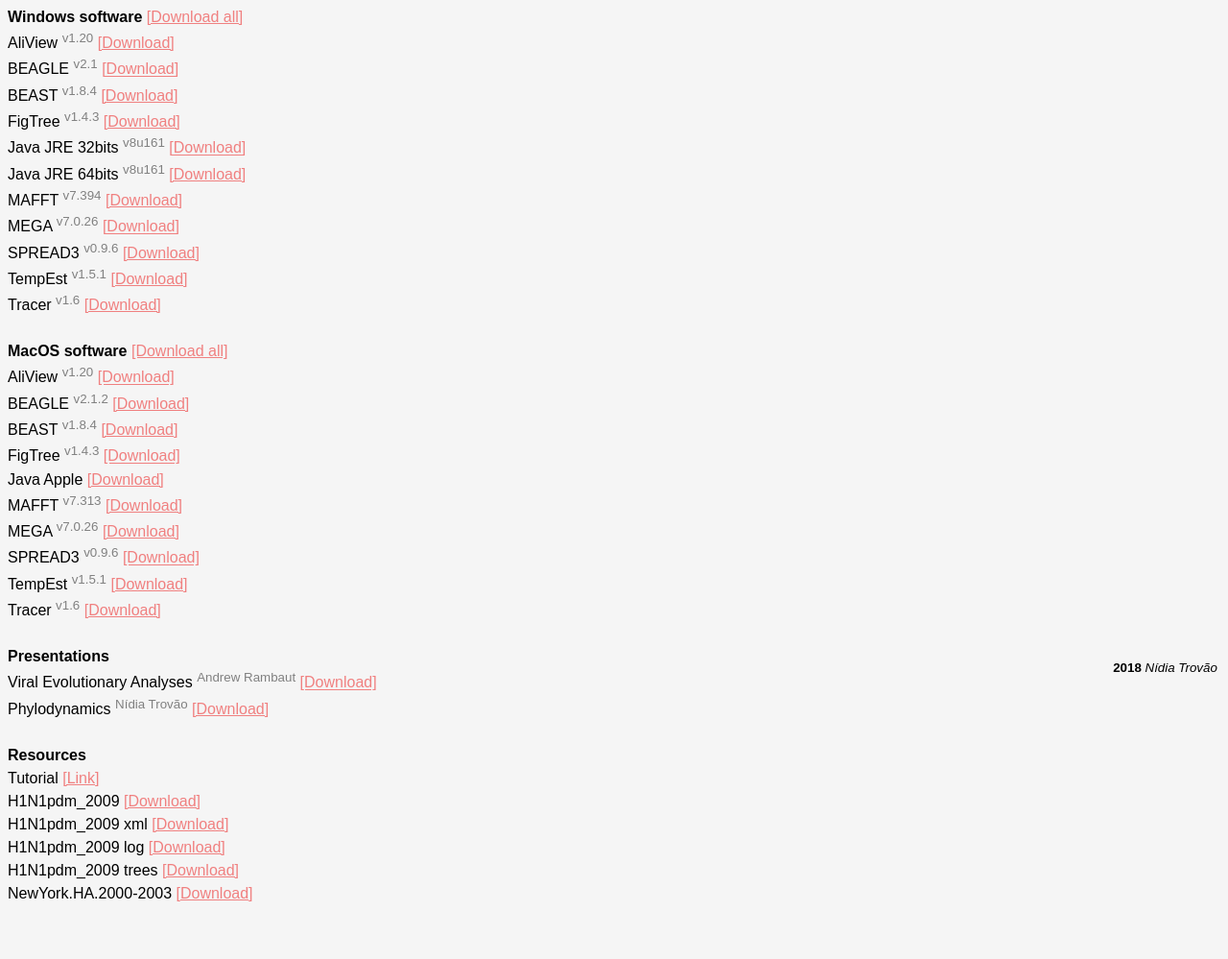
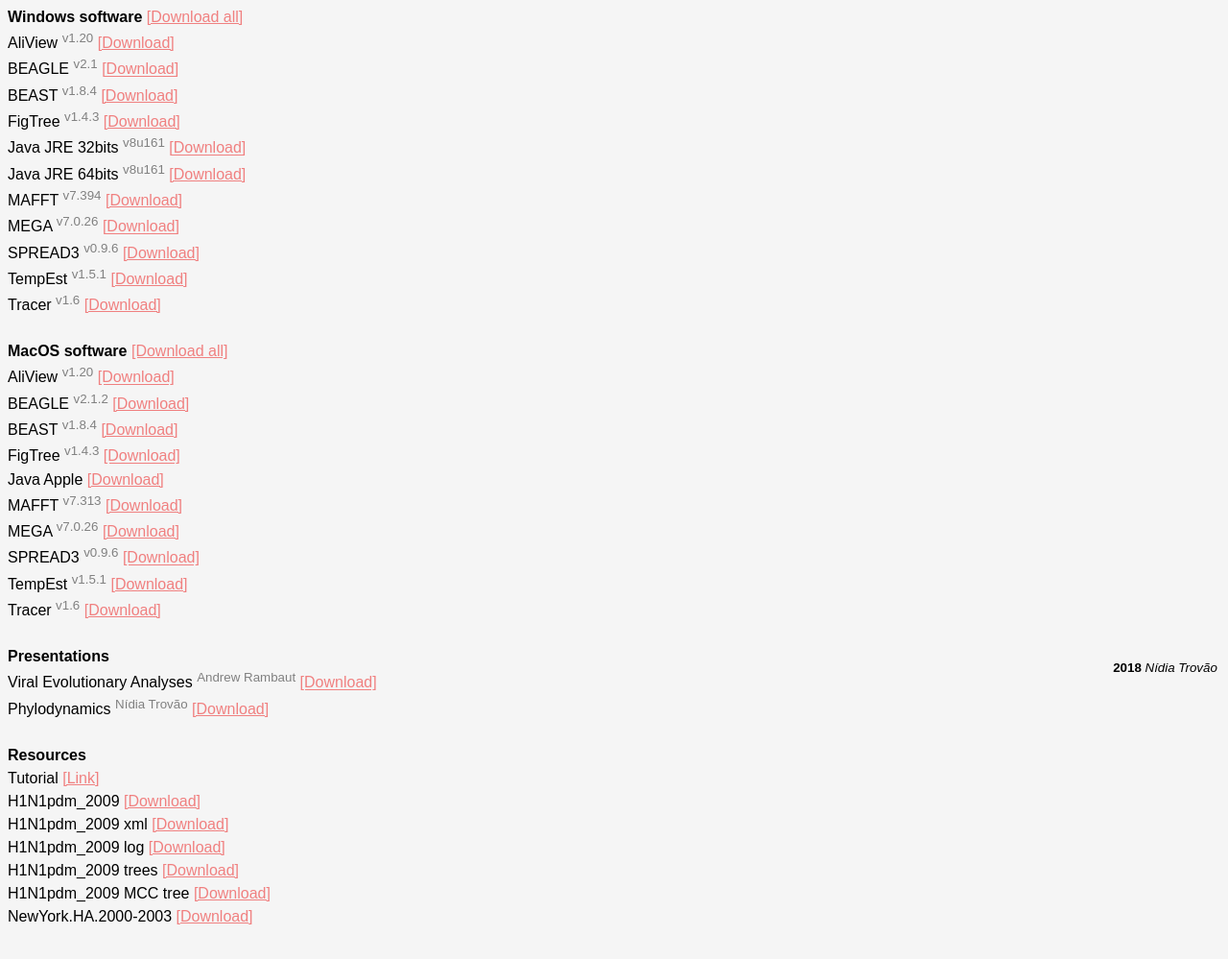
Before and after one commit to phylodynamics/phylodynamics.github.io, a plain HTML site: page index.html in a window 1280 px wide. Shown: the part 85-1084 px from the top of the page at 96% size. Before the commit the page ends 1060 px from the top, so only its background shows below. Drawn offline with Linux system fonts and the light colour scheme.

Commit message:
Update index.html

```diff
--- a/index.html
+++ b/index.html
@@ -48,6 +48,7 @@ H1N1pdm_2009 <a href="http://beast.community/tutorials/workshop_influenza_phylod
 H1N1pdm_2009 xml <a href="https://drive.google.com/open?id=1GO9fzIgDS47x1D02VQfJQcc0GJwm0mrF">[Download]</a><br>
 H1N1pdm_2009 log <a href="https://drive.google.com/open?id=1zN-_E_T0ayjky39ikAT7YyMEk8qvviBd">[Download]</a><br>
 H1N1pdm_2009 trees <a href="https://drive.google.com/open?id=1u25sADvshSdxGS_XbwOWrMIbhviGdW5v">[Download]</a><br>
+H1N1pdm_2009 MCC tree <a href="https://drive.google.com/open?id=1FWZ5HLt2MxRD0HJNXx_Sm2vP7E--HLi4">[Download]</a><br>
 NewYork.HA.2000-2003 <a href="http://beast.community/tutorials/workshop_influenza_phylodynamics/files/NewYork.HA.2000-2003.nex">[Download]</a><br>
 <br>
 <span><small><b>2018</b> <i>Nídia Trovão</i></small></span>
```
